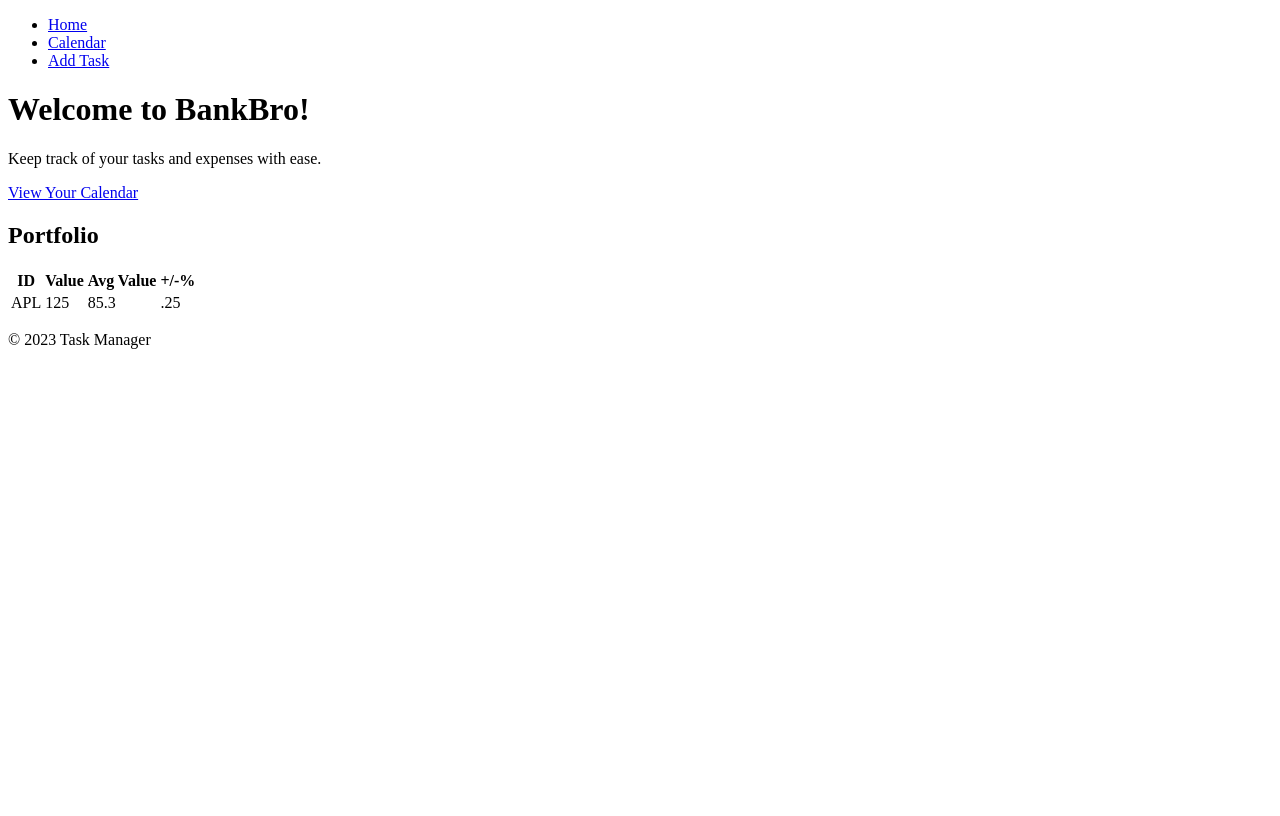
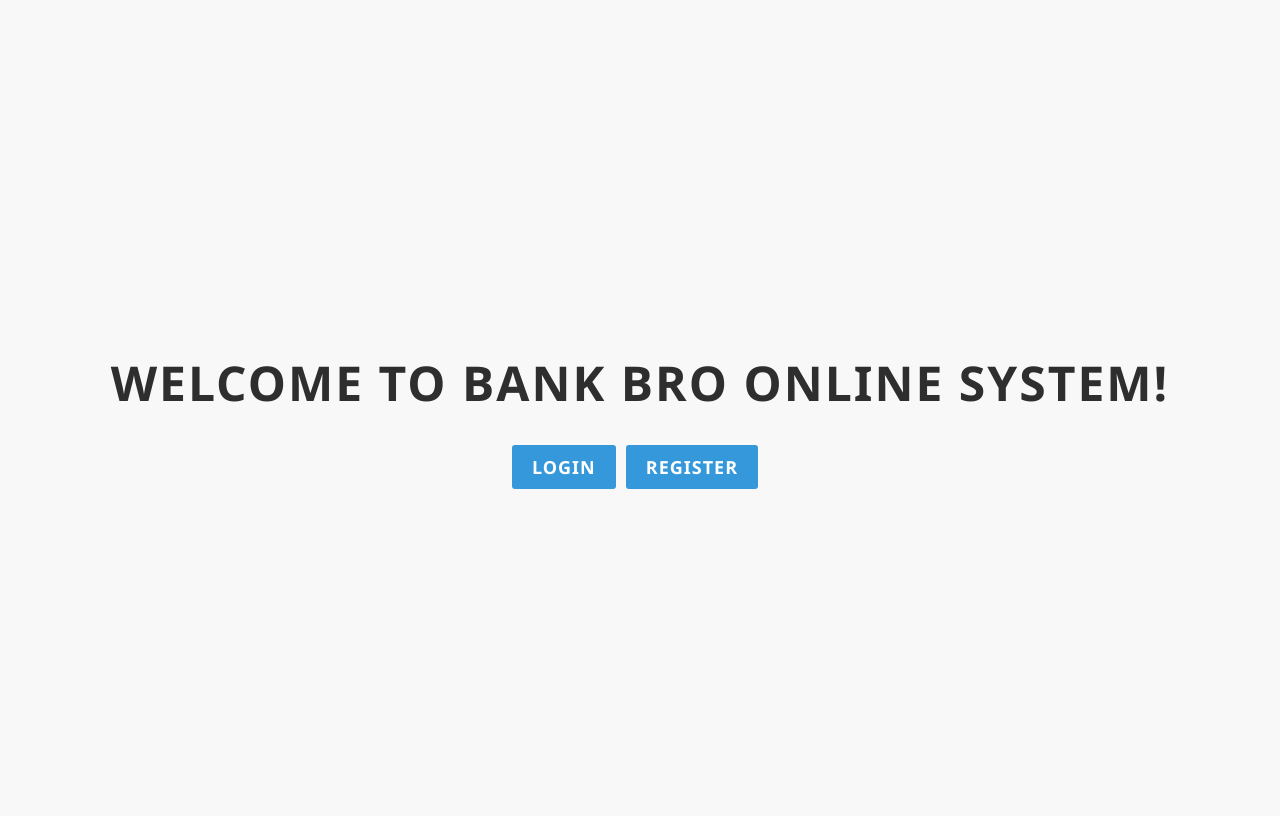
Before and after one commit to krit-rr/BankBro, a Flask app: page / in a window 1280 px wide. Before the commit the page ends 349 px from the top, so only its background shows below. Run offline with Flask 3, Linux system fonts and the light colour scheme.

Commit message:
split pages

```diff
--- a/src/app.py
+++ b/src/app.py
@@ -38,11 +38,10 @@ def before_request():
 # home page
 @app.route('/home', methods=['GET'])
 def home():
-    response_body = {
-        "name": "Bank Bro",
-        "about" : "Manage finance & grow wealth"
-    }
-    return response_body
+    if not g.user:
+        return redirect(url_for('index'))
+
+    return render_template('home.html')
 
 
 @app.route('/activity')
--- a/src/templates/index.html
+++ b/src/templates/index.html
@@ -1,52 +1,60 @@
 <!DOCTYPE html>
 <html>
-  <head>
-    <title>Home Page</title>
+<head>
+    <title>Bank Bro</title>
     <style>
-      /* Insert your custom styles here */
+        body {
+            background-color: #F8F8F8;
+            font-family: 'Segoe UI', Tahoma, Geneva, Verdana, sans-serif;
+        }
+
+        div {
+            display: flex;
+            flex-direction: column;
+            justify-content: center;
+            align-items: center;
+            height: 100vh;
+        }
+
+        h1 {
+            font-size: 48px;
+            margin-bottom: 20px;
+            color: #2E2E2E;
+            font-weight: bold;
+            letter-spacing: 2px;
+            text-transform: uppercase;
+        }
+
+        p {
+            margin: 10px 0;
+        }
+
+        a {
+            display: inline-block;
+            background-color: #3498DB;
+            color: #FFFFFF;
+            padding: 10px 20px;
+            border-radius: 3px;
+            border: none;
+            cursor: pointer;
+            transition: background-color 0.3s;
+            text-decoration: none;
+            margin-right: 10px;
+            font-size: 18px;
+            font-weight: bold;
+            letter-spacing: 1px;
+            text-transform: uppercase;
+        }
+
+        a:hover {
+            background-color: #2980B9;
+        }
     </style>
-  </head>
-  <body>
-    <header>
-      <nav>
-        <ul>
-          <li><a href="/">Home</a></li>
-          <li><a href="/activity">Calendar</a></li>
-          <li><a href="/add_task">Add Task</a></li>
-        </ul>
-      </nav>
-    </header>
-    <main>
-      <div class="hero-section">
-        <h1>Welcome to BankBro!</h1>
-        <p>Keep track of your tasks and expenses with ease.</p>
-        <a href="/activity">View Your Calendar</a>
-      </div>
-      <div class="portfolio-section">
-        <h2>Portfolio</h2>
-        <table>
-          <thead>
-            <tr>
-              <th>ID</th>
-              <th>Value</th>
-              <th>Avg Value</th>
-              <th>+/-%</th>
-            </tr>
-          </thead>
-          <tbody>
-            <tr>
-              <td>APL</td>
-              <td>125</td>
-              <td>85.3</td>
-              <td>.25</td>
-            </tr>
-          </tbody>
-        </table>
-      </div>
-    </main>
-    <footer>
-      <p>&copy; 2023 Task Manager</p>
-    </footer>
-    <!-- Load React and the React component here -->
-  </body>
+</head>
+<body>
+    <div>
+        <h1>Welcome to Bank Bro Online System!</h1>
+        <p><a href="{{ url_for('login') }}">Login</a><a href="{{ url_for('register') }}">Register</a></p>
+    </div>
+</body>
 </html>
```
Also changed, not shown: src/templates/home.html (added, +53 -0 lines).
